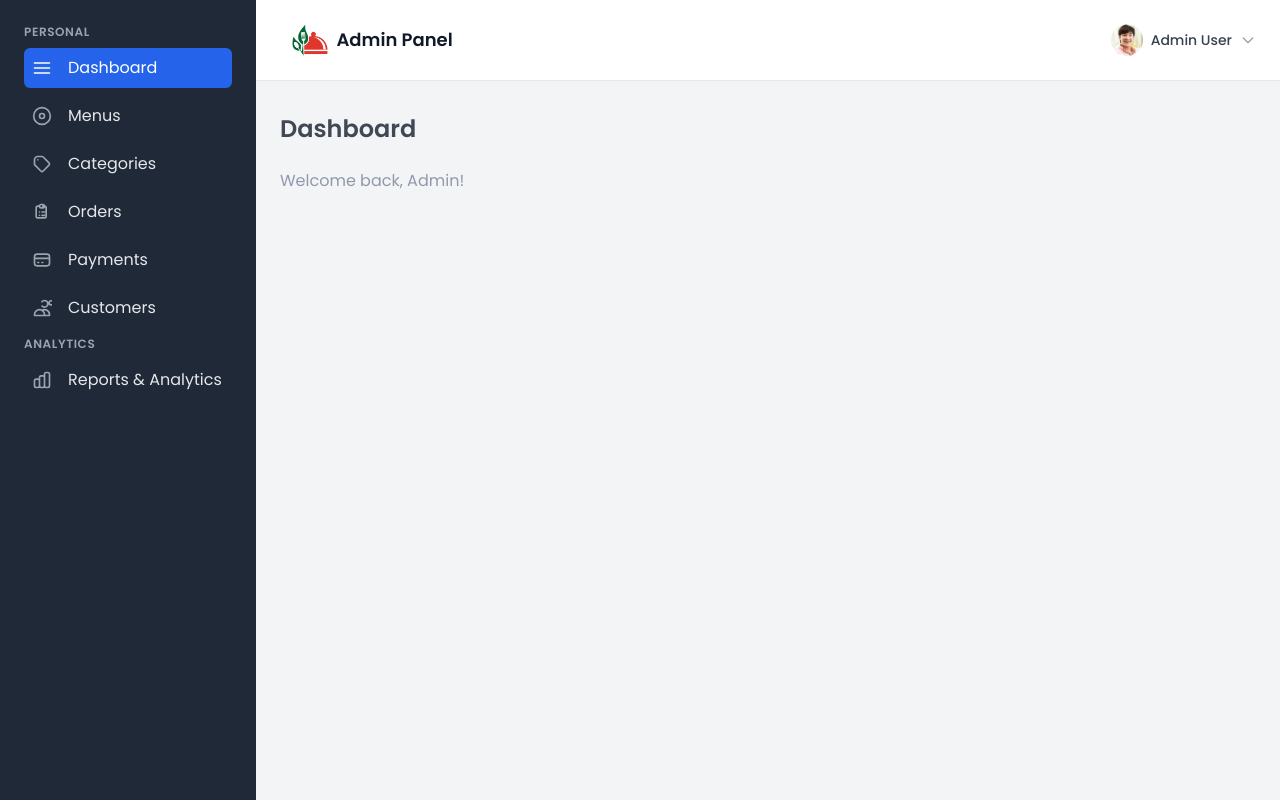
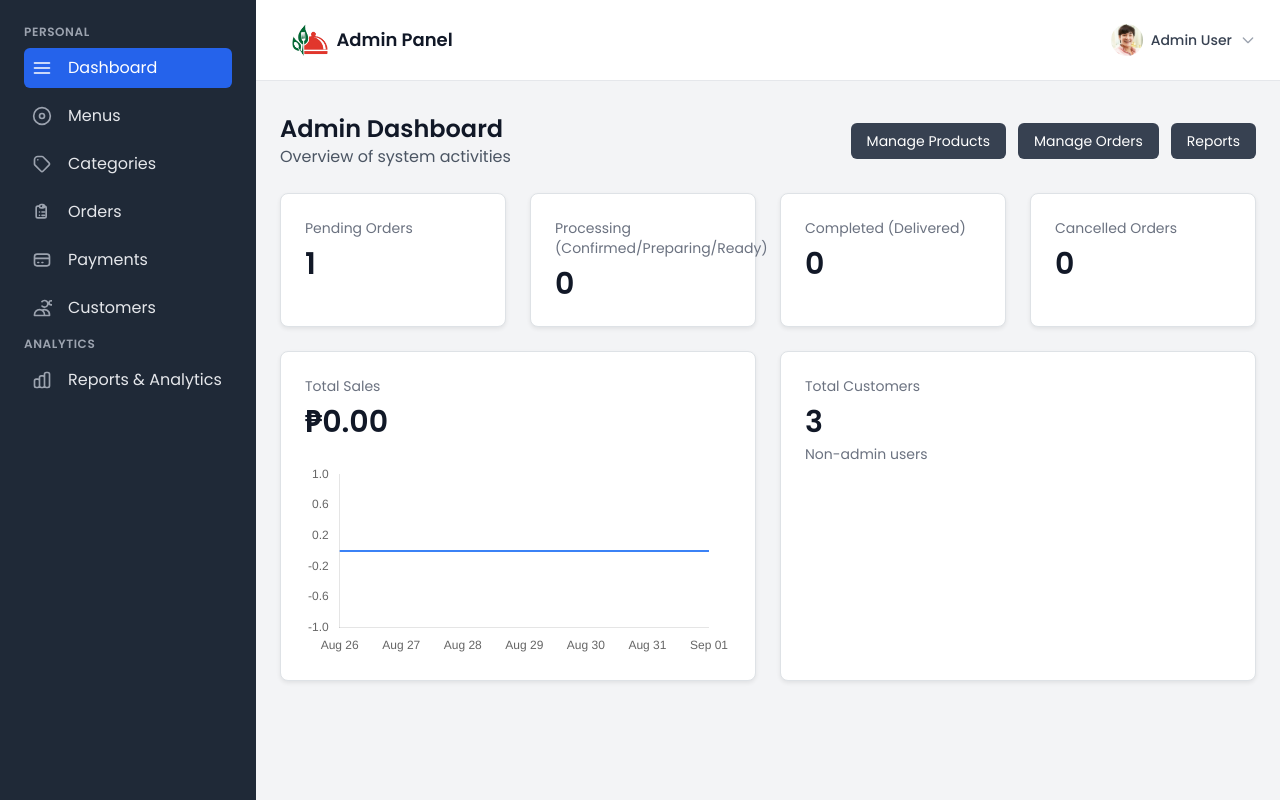
Before and after one commit to CarlHernan/CarlJohnPactao-in-INFOSYS-Group_7, a Laravel app: page /admin/dashboard in a window 1280 px wide. Run offline with Laravel 12, Linux system fonts and the light colour scheme; a user stored in the database is signed in; data comes from the database, SQL or seed files in the repository; style sheets or scripts are compiled from the project's sources; some libraries are stand-ins or nearby versions.

Commit message:
Add dashboard content

```diff
--- /dev/null
+++ b/app/Http/Controllers/DashboardController.php
@@ -0,0 +1,55 @@
+<?php
+
+namespace App\Http\Controllers;
+
+use App\Models\Order;
+use App\Models\Payment;
+use App\Models\User;
+use Illuminate\View\View;
+use Carbon\Carbon;
+
+class DashboardController extends Controller
+{
+    public function index(): View
+    {
+        // Orders breakdown
+        $ordersByStatus = Order::selectRaw("status, COUNT(*) as count")
+            ->groupBy('status')
+            ->pluck('count', 'status');
+
+        $orders = [
+            'pending' => (int) ($ordersByStatus['pending'] ?? 0),
+            'confirmed' => (int) ($ordersByStatus['confirmed'] ?? 0),
+            'preparing' => (int) ($ordersByStatus['preparing'] ?? 0),
+            'ready' => (int) ($ordersByStatus['ready'] ?? 0),
+            'delivered' => (int) ($ordersByStatus['delivered'] ?? 0),
+            'cancelled' => (int) ($ordersByStatus['cancelled'] ?? 0),
+        ];
+
+        // Total sales = sum of payments with status 'paid' OR orders delivered
+        $totalSales = Payment::where('status', 'paid')->sum('amount');
+
+        // Total customers (non-admin users)
+        $totalCustomers = User::where('is_admin', false)->count();
+
+        // Sales last 7 days for mini chart
+        $last7 = Order::where('status', 'delivered')
+            ->where('created_at', '>=', Carbon::now()->subDays(6)->startOfDay())
+            ->selectRaw('DATE(created_at) as d, SUM(total_amount) as revenue')
+            ->groupBy('d')
+            ->orderBy('d')
+            ->get();
+
+        $chart = [
+            'labels' => collect(range(6,0))->map(function ($i) {
+                return Carbon::now()->subDays($i)->format('M d');
+            })->values(),
+            'data' => collect(range(6,0))->map(function ($i) use ($last7) {
+                $date = Carbon::now()->subDays($i)->toDateString();
+                return (float) ($last7->firstWhere('d', $date)->revenue ?? 0);
+            })->values(),
+        ];
+
+        return view('dashboard', compact('orders', 'totalSales', 'totalCustomers', 'chart'));
+    }
+}
--- a/resources/views/admin/dashboard/customers.blade.php
+++ b/resources/views/admin/dashboard/customers.blade.php
@@ -28,7 +28,7 @@
 
             <!-- Date Filter -->
             <div>
-                <select name="date_filter" class="px-3 py-2 border border-gray-300 rounded-md shadow-sm focus:outline-none focus:ring-blue-500 focus:border-blue-500 sm:text-sm">
+                <select name="date_filter" class="px-3 py-2 pr-8 border border-gray-300 rounded-md shadow-sm focus:outline-none focus:ring-blue-500 focus:border-blue-500 sm:text-sm min-w-[120px]">
                     <option value="">All Time</option>
                     <option value="today" {{ request('date_filter') == 'today' ? 'selected' : '' }}>Today</option>
                     <option value="week" {{ request('date_filter') == 'week' ? 'selected' : '' }}>This Week</option>
--- a/resources/views/admin/dashboard/orders.blade.php
+++ b/resources/views/admin/dashboard/orders.blade.php
@@ -155,7 +155,7 @@
                                         @method('PUT')
                                         <select name="status"
                                                 onchange="this.form.submit()"
-                                                class="text-xs px-2 py-1 border border-gray-300 rounded-md bg-white text-gray-700 hover:text-gray-900 focus:outline-none focus:ring-1 focus:ring-blue-500 focus:border-blue-500">
+                                                class="text-xs px-2.5 py-1.5 pr-6 border border-gray-300 rounded-md bg-white text-gray-700 hover:text-gray-900 focus:outline-none focus:ring-1 focus:ring-blue-500 focus:border-blue-500 min-w-[110px]">
                                             <option value="pending" {{ $order->status == 'pending' ? 'selected' : '' }}>Pending</option>
                                             <option value="confirmed" {{ $order->status == 'confirmed' ? 'selected' : '' }}>Confirmed</option>
                                             <option value="preparing" {{ $order->status == 'preparing' ? 'selected' : '' }}>Preparing</option>
--- a/resources/views/admin/dashboard/payments.blade.php
+++ b/resources/views/admin/dashboard/payments.blade.php
@@ -144,7 +144,7 @@
                                         @method('PUT')
                                         <select name="status"
                                                 onchange="this.form.submit()"
-                                                class="text-xs px-2 py-1 border border-gray-300 rounded-md bg-white text-gray-700 hover:text-gray-900 focus:outline-none focus:ring-1 focus:ring-blue-500 focus:border-blue-500">
+                                                class="text-xs px-2.5 py-1.5 pr-6 border border-gray-300 rounded-md bg-white text-gray-700 hover:text-gray-900 focus:outline-none focus:ring-1 focus:ring-blue-500 focus:border-blue-500 min-w-[110px]">
                                             <option value="pending" {{ $payment->status == 'pending' ? 'selected' : '' }}>Pending</option>
                                             <option value="paid" {{ $payment->status == 'paid' ? 'selected' : '' }}>Paid</option>
                                             <option value="failed" {{ $payment->status == 'failed' ? 'selected' : '' }}>Failed</option>
--- a/resources/views/admin/dashboard/reports/sales.blade.php
+++ b/resources/views/admin/dashboard/reports/sales.blade.php
@@ -26,7 +26,7 @@
             <!-- Period Selection -->
             <div>
                 <label for="period" class="block text-sm font-medium text-gray-700 mb-2">Period</label>
-                <select name="period" id="period" class="px-3 py-2 border border-gray-300 rounded-md shadow-sm focus:outline-none focus:ring-blue-500 focus:border-blue-500 sm:text-sm">
+                <select name="period" id="period" class="px-3 py-2 pr-8 border border-gray-300 rounded-md shadow-sm focus:outline-none focus:ring-blue-500 focus:border-blue-500 sm:text-sm min-w-[120px]">
                     <option value="daily" {{ $period === 'daily' ? 'selected' : '' }}>Daily</option>
                     <option value="weekly" {{ $period === 'weekly' ? 'selected' : '' }}>Weekly</option>
                     <option value="monthly" {{ $period === 'monthly' ? 'selected' : '' }}>Monthly</option>
--- a/resources/views/dashboard.blade.php
+++ b/resources/views/dashboard.blade.php
@@ -3,6 +3,91 @@
 @section('title', 'Admin Dashboard')
 
 @section('content')
-    <h1 class="text-2xl font-bold mb-4">Dashboard</h1>
-    <p>Welcome back, Admin!</p>
+    <div class="space-y-6">
+        <div class="flex flex-col sm:flex-row justify-between items-start sm:items-center gap-4">
+            <div>
+                <h1 class="text-2xl font-bold text-gray-900">Admin Dashboard</h1>
+                <p class="text-gray-600">Overview of system activities</p>
+            </div>
+            <div class="flex gap-3">
+                <a href="{{ route('admin.dashboard.menus') }}" class="px-3 py-2 bg-gray-700 text-white rounded-md text-sm hover:bg-gray-800">Manage Products</a>
+                <a href="{{ route('admin.dashboard.orders') }}" class="px-3 py-2 bg-gray-700 text-white rounded-md text-sm hover:bg-gray-800">Manage Orders</a>
+                <a href="{{ route('admin.dashboard.reports.sales') }}" class="px-3 py-2 bg-gray-700 text-white rounded-md text-sm hover:bg-gray-800">Reports</a>
+            </div>
+        </div>
+
+        <!-- Stat Cards -->
+        <div class="grid grid-cols-1 md:grid-cols-2 lg:grid-cols-4 gap-6">
+            <div class="bg-white rounded-lg shadow-sm border border-gray-200 p-6">
+                <p class="text-sm text-gray-500">Pending Orders</p>
+                <p class="mt-2 text-3xl font-semibold text-gray-900">{{ $orders['pending'] }}</p>
+            </div>
+            <div class="bg-white rounded-lg shadow-sm border border-gray-200 p-6">
+                <p class="text-sm text-gray-500">Processing (Confirmed/Preparing/Ready)</p>
+                <p class="mt-2 text-3xl font-semibold text-gray-900">{{ $orders['confirmed'] + $orders['preparing'] + $orders['ready'] }}</p>
+            </div>
+            <div class="bg-white rounded-lg shadow-sm border border-gray-200 p-6">
+                <p class="text-sm text-gray-500">Completed (Delivered)</p>
+                <p class="mt-2 text-3xl font-semibold text-gray-900">{{ $orders['delivered'] }}</p>
+            </div>
+            <div class="bg-white rounded-lg shadow-sm border border-gray-200 p-6">
+                <p class="text-sm text-gray-500">Cancelled Orders</p>
+                <p class="mt-2 text-3xl font-semibold text-gray-900">{{ $orders['cancelled'] }}</p>
+            </div>
+        </div>
+
+        <!-- Secondary Cards -->
+        <div class="grid grid-cols-1 md:grid-cols-2 gap-6">
+            <div class="bg-white rounded-lg shadow-sm border border-gray-200 p-6">
+                <div class="flex items-center justify-between">
+                    <div>
+                        <p class="text-sm text-gray-500">Total Sales</p>
+                        <p class="mt-2 text-3xl font-semibold text-gray-900">₱{{ number_format($totalSales, 2) }}</p>
+                    </div>
+                </div>
+                <div class="mt-6 h-48">
+                    <canvas id="miniSalesChart"></canvas>
+                </div>
+            </div>
+            <div class="bg-white rounded-lg shadow-sm border border-gray-200 p-6">
+                <p class="text-sm text-gray-500">Total Customers</p>
+                <p class="mt-2 text-3xl font-semibold text-gray-900">{{ $totalCustomers }}</p>
+                <p class="mt-1 text-sm text-gray-500">Non-admin users</p>
+            </div>
+        </div>
+    </div>
+
+    <script src="https://cdn.jsdelivr.net/npm/chart.js"></script>
+    <script>
+        document.addEventListener('DOMContentLoaded', function () {
+            const ctx = document.getElementById('miniSalesChart').getContext('2d');
+            const labels = @json($chart['labels']);
+            const data = @json($chart['data']);
+            new Chart(ctx, {
+                type: 'line',
+                data: {
+                    labels,
+                    datasets: [{
+                        label: 'Revenue (₱)',
+                        data,
+                        borderColor: 'rgb(59, 130, 246)',
+                        backgroundColor: 'rgba(59, 130, 246, 0.1)',
+                        borderWidth: 2,
+                        tension: 0.3,
+                        fill: true,
+                        pointRadius: 0
+                    }]
+                },
+                options: {
+                    plugins: { legend: { display: false } },
+                    responsive: true,
+                    maintainAspectRatio: false,
+                    scales: {
+                        x: { grid: { display: false } },
+                        y: { grid: { display: false } }
+                    }
+                }
+            });
+        });
+    </script>
 @endsection
--- a/routes/web.php
+++ b/routes/web.php
@@ -9,6 +9,7 @@ use App\Http\Controllers\CustomerController;
 use App\Http\Controllers\ReportsController;
 use App\Http\Controllers\ProfileController;
 use App\Http\Controllers\PageController;
+use App\Http\Controllers\DashboardController;
 
 /*
  * guys this page is for routing the web pages only, if you guys wanna
@@ -29,7 +30,7 @@ Route::prefix('admin')->middleware(['auth','verified'])->group(function () {
 //    fix or fallback kung i type lang ng user kay /admin
     Route::get('/', function () { return redirect('admin/dashboard'); })->name('dashboard');
 
-    Route::get('/dashboard', function () { return view('dashboard'); })->name('dashboard');
+    Route::get('/dashboard', [DashboardController::class, 'index'])->name('dashboard');
 
 //    end points for menu dashboard
     Route::prefix('dashboard')->group(function () {
```
